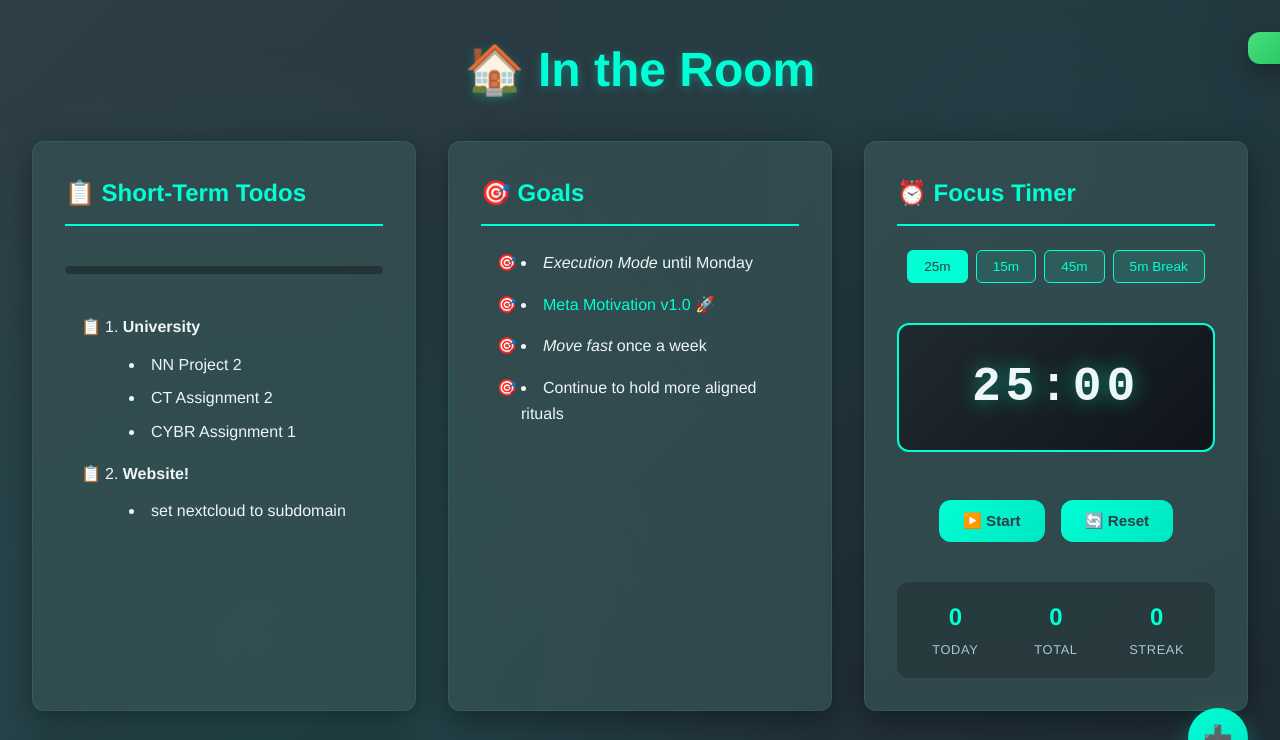
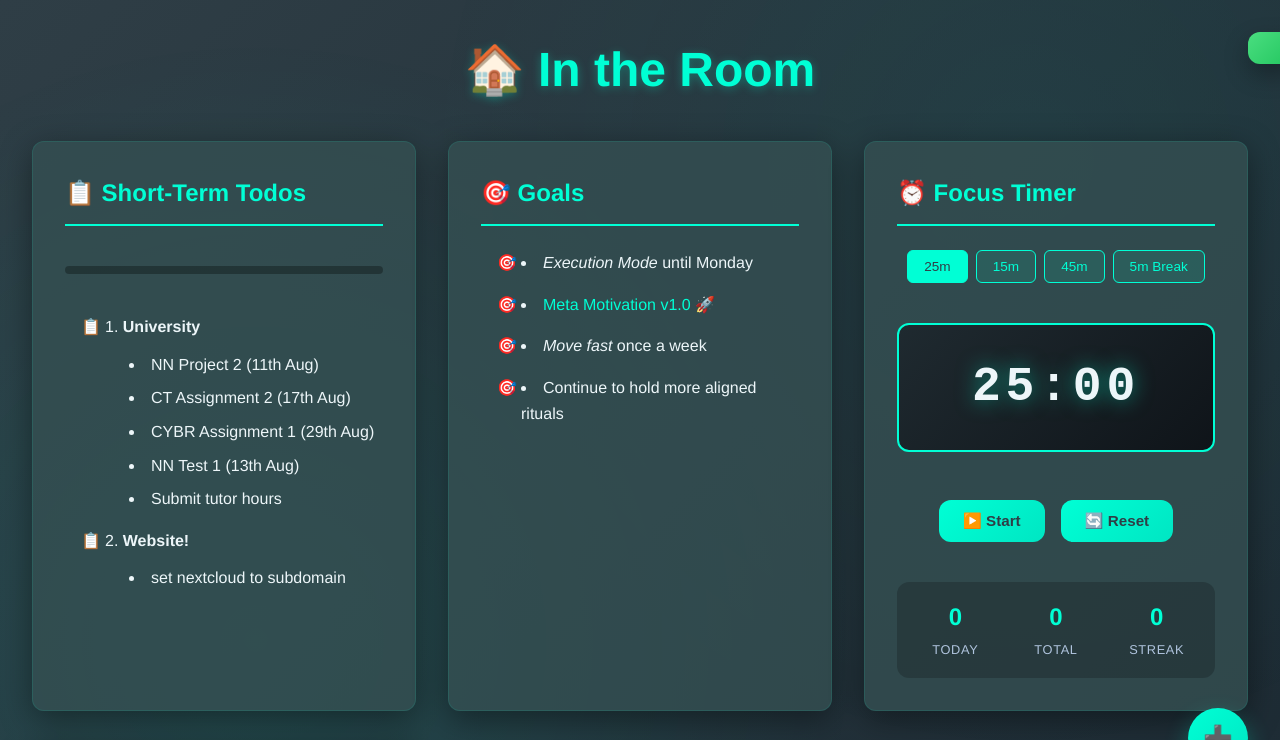
Before and after one commit to Slaymish/dashboard, a plain HTML site: page index.html in a window 1280 px wide. Shown: the top 740 px of the page. Drawn offline with Linux system fonts and the light colour scheme; a script that the page names is missing.

Commit message:
update todos

```diff
--- a/index.html
+++ b/index.html
@@ -687,9 +687,11 @@
       <ol id="todoList">
         <li><strong>University</strong>
           <ul>
-            <li data-todo="nn-project">NN Project 2</li>
-            <li data-todo="ct-assignment">CT Assignment 2</li>
-            <li data-todo="cybr-assignment">CYBR Assignment 1</li>
+            <li data-todo="nn-project">NN Project 2 (11th Aug)</li>
+            <li data-todo="ct-assignment">CT Assignment 2 (17th Aug)</li>
+            <li data-todo="cybr-assignment">CYBR Assignment 1 (29th Aug)</li>
+	    <li data-todo="nn-test-1">NN Test 1 (13th Aug)</li>
+	    <li data-todo="tutor-hours">Submit tutor hours</li>
           </ul>
         </li>
         <li><strong>Website!</strong>
```
